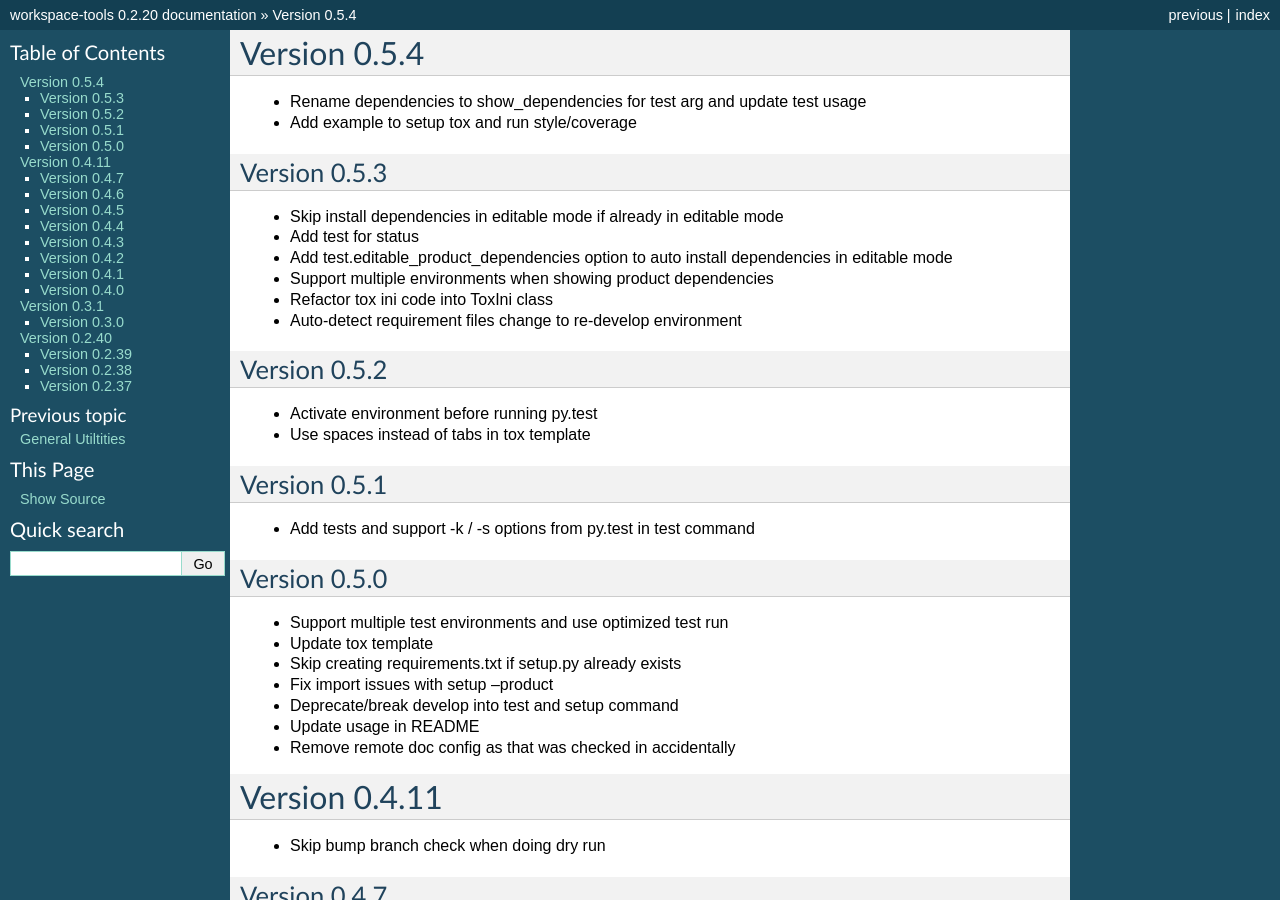
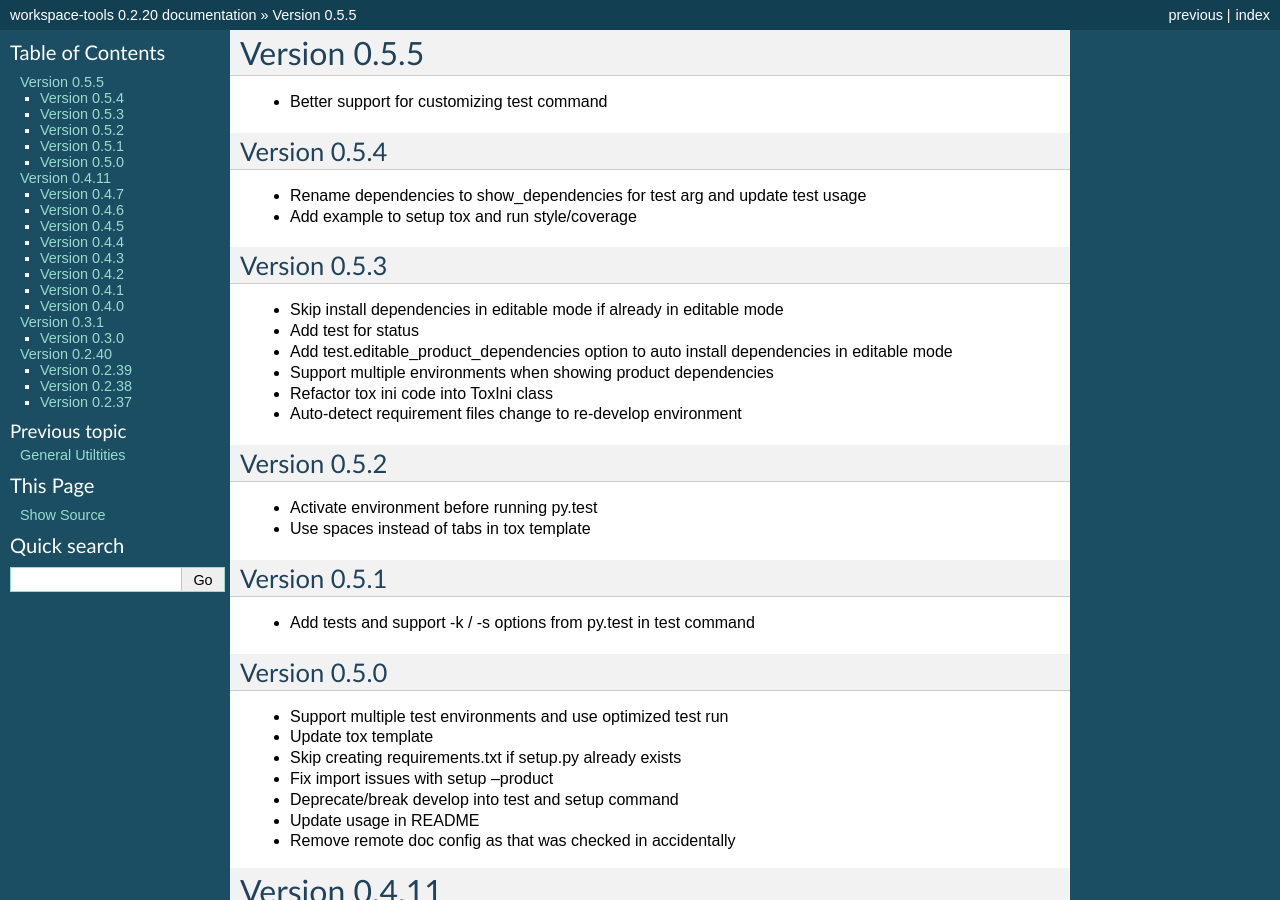
Before and after one commit to maxzheng/workspace-tools, a Sphinx documentation site: the page built from docs/CHANGELOG.rst, in a window 1280 px wide and 900 px high. Built offline with Sphinx 7.4.7, drawn with Linux system fonts in a browser that asks for light colours; some of the changed text lies outside the part shown.

Commit message:
Publish version 0.5.5

```diff
--- a/docs/CHANGELOG.rst
+++ b/docs/CHANGELOG.rst
@@ -1,5 +1,11 @@
+Version 0.5.5
+================================================================================
+
+* Better support for customizing test command
+
+
 Version 0.5.4
-================================================================================
+--------------------------------------------------------------------------------
 
 * Rename dependencies to show_dependencies for test arg and update test usage
 
--- a/setup.py
+++ b/setup.py
@@ -10,7 +10,7 @@ def find_files(path):
 
 setuptools.setup(
   name='workspace-tools',
-  version='0.5.4',
+  version='0.5.5',
 
   author='Max Zheng',
   author_email='maxzheng.os @t gmail.com',
```
